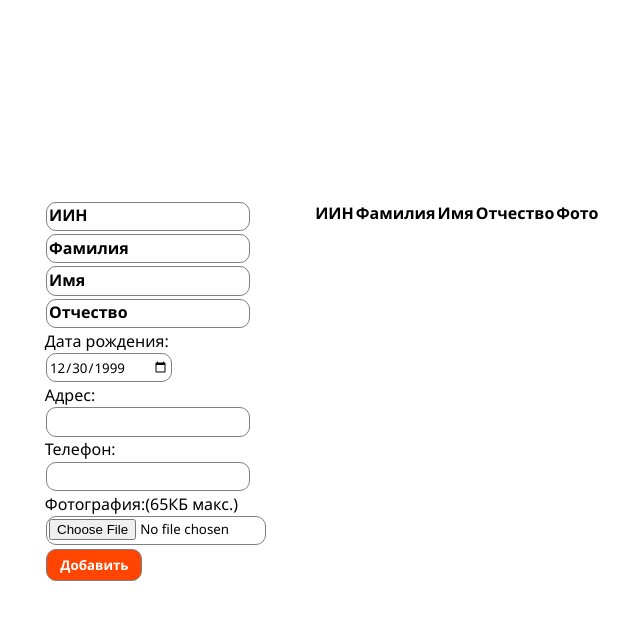
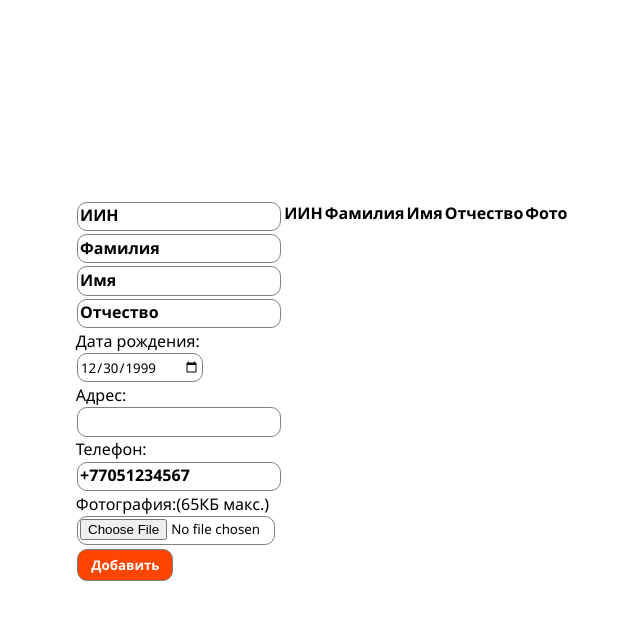
Before and after one commit to breadwithmeth/sobes, a PHP site: page / in a window 1280 px wide. Shown: the top 620 px of the page, without its empty margins (237-877 px from the left). Run offline with PHP 8.4, Linux system fonts and the light colour scheme; data that the repository does not hold is empty.

Commit message:
Add files via upload

```diff
--- a/add.php
+++ b/add.php
@@ -1,4 +1,5 @@
 <?php
+error_reporting(E_ERROR);
 $mysqli = mysqli_connect("localhost", "testuser", "testpassword", "sobes");
 
 
--- a/index.js
+++ b/index.js
@@ -26,10 +26,16 @@ $("#formAddData").submit(function(event){
             mimeType: 'multipart/form-data',
 
         success: function(data){
-            document.getElementById("viewTable").innerText = data;
+
         }
     });
     refreshTable();
+    form.forEach(function(event){
+        if(event.type != 'submit'){
+            event.value = '';
+
+        }
+    })
 })
 
 function refreshTable(){
@@ -343,3 +349,7 @@ $('#changePhotoSubmit').click(function(event){
         }
     });
 })
+
+function checkPhoneNumber(event){
+    console.log(event);
+}
--- a/index.php
+++ b/index.php
@@ -19,7 +19,7 @@
                 <input class="inputAddNew" type="text" name="middle_name" placeholder="Отчество"> <br>
                 <label for="date">Дата рождения:</label><br><input class="inputAddNew" type="date" name="date" value="1999-12-30" placeholder="Дата рождения"> <br>
                 <label for="address">Адрес:</label><br><input class="inputAddNew" type="text" name="address"> <br>
-                <label for="phone_number">Телефон:</label><br><input class="inputAddNew" type="tel" pattern="[0-9]{11}"required name="phone_number"> <br>
+                <label for="phone_number">Телефон:</label><br><input onchange="checkPhoneNumber(this)"  class="inputAddNew" type="tel" pattern="(\+7[0-9]{10}|8[0-9]{10})" required name="phone_number" placeholder="+77051234567"><br>
                 <label for="photo">Фотография:(65КБ макс.)</label><br><input id="photoUpload" class="inputAddNew" type="file" src="" alt=""> <br>
                 <input class="inputAddNew" type="submit" value="Добавить" >
             </form>
--- a/style.css
+++ b/style.css
@@ -43,7 +43,7 @@ main{
 }
 
 .inputAddNew[type = file]{
-    width: 80%;
+    width: 12rem;
 }
 
 #addData{
```
